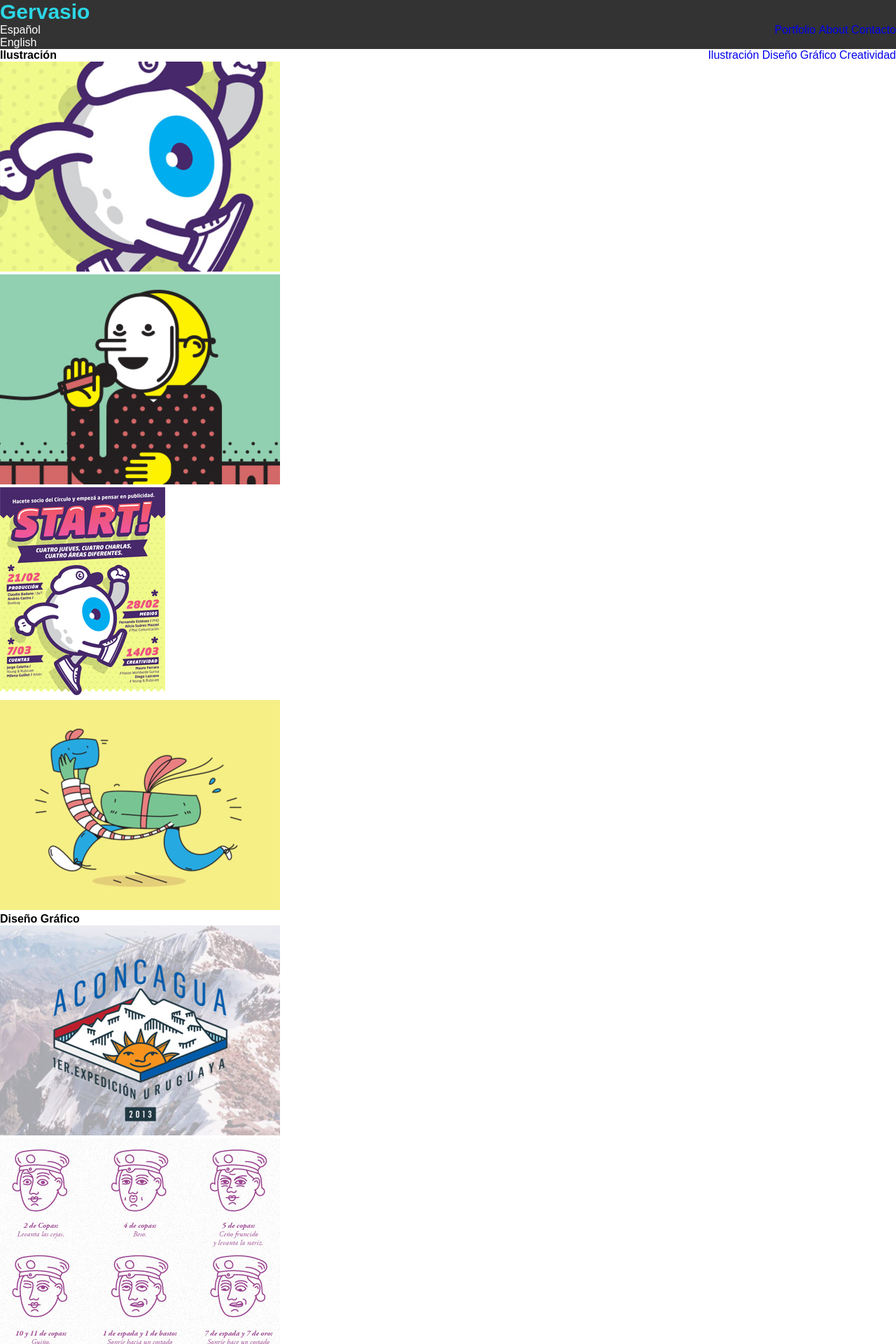
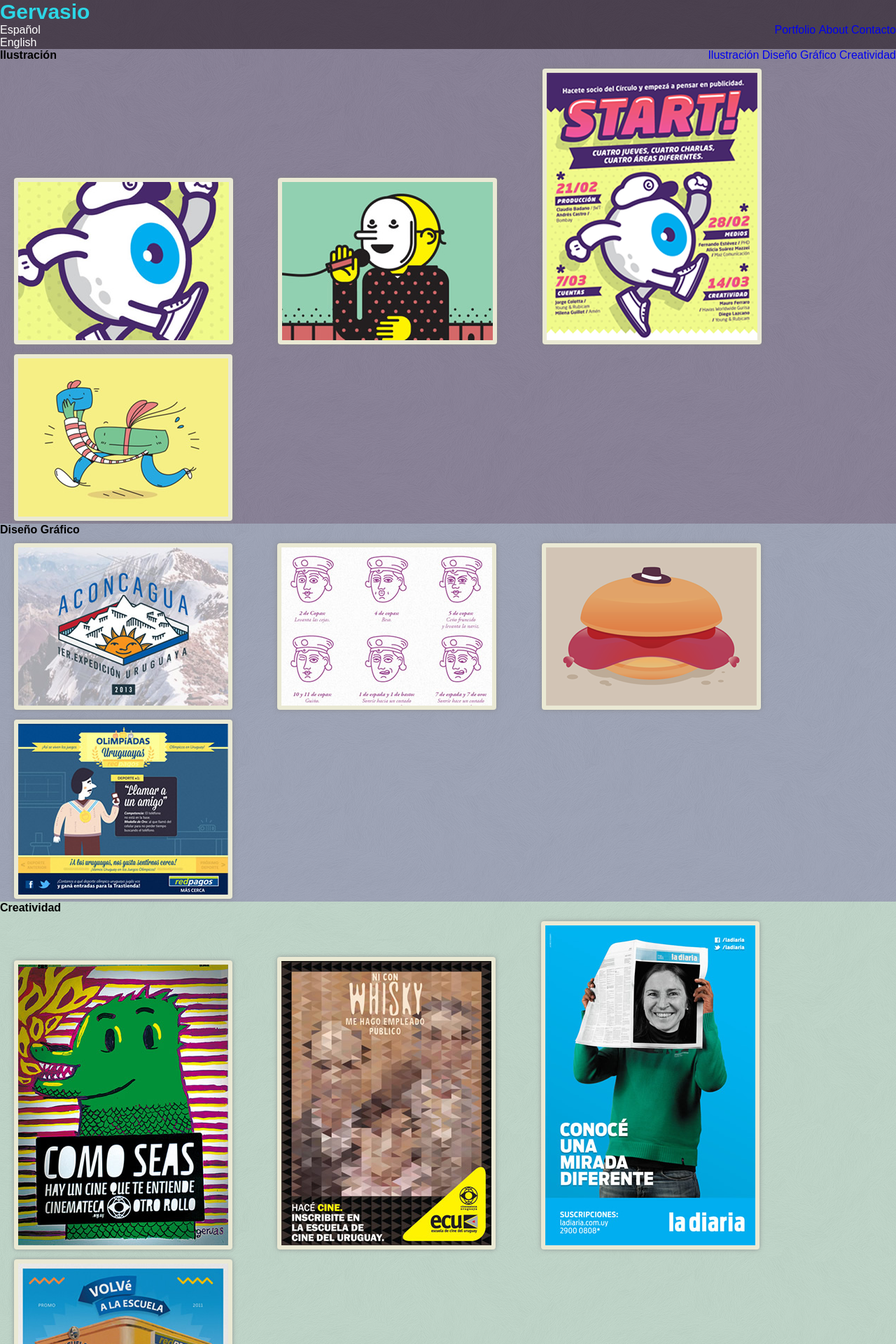
Before and after one commit to ignaciolopezjuani/gervasio, a Jekyll site: the page built from index.html, in a window 1280 px wide. Shown: the top 1920 px of the page at 70% size. Built offline with Jekyll 4.4.1, drawn with Linux system fonts in a browser that asks for light colours; Markdown is read by kramdown in place of the engine named in the settings.

Commit message:
Add some style

```diff
--- a/index.html
+++ b/index.html
@@ -5,27 +5,27 @@ title: Home
 ---
 
 <section class="main-content">
-    <section>
+    <section class="illustration">
         <h1>Ilustraci&oacute;n</h1>
-        <ul>
+        <ul class="work">
             <li><img src="media/images/portfolio/ilustracion/1.jpg"/></li>
             <li><img src="media/images/portfolio/ilustracion/2.jpg"/></li>
             <li><img src="media/images/portfolio/ilustracion/3.png"/></li>
             <li><img src="media/images/portfolio/ilustracion/4.jpg"/></li>
         </ul>
     </section>
-    <section>
+    <section class="design">
         <h1>Dise&#241;o Gr&#225;fico</h1>
-        <ul>
+        <ul class="work">
             <li><img src="media/images/portfolio/dgrafico/1.jpg"/></li>
             <li><img src="media/images/portfolio/dgrafico/2.jpg"/></li>
             <li><img src="media/images/portfolio/dgrafico/3.png"/></li>
             <li><img src="media/images/portfolio/dgrafico/4.jpg"/></li>
         </ul>
     </section>
-    <section>
+    <section class="creative">
         <h1>Creatividad</h1>
-        <ul>
+        <ul class="work">
             <li><img src="media/images/portfolio/creatividad/1.jpg"/></li>
             <li><img src="media/images/portfolio/creatividad/2.jpg"/></li>
             <li><img src="media/images/portfolio/creatividad/3.jpg"/></li>
--- a/media/css/application.css
+++ b/media/css/application.css
@@ -11,6 +11,7 @@
 /* Global styles ************************************************/
 body {
 font-family: Arial, "Helvetica Neue", Helvetica, sans-serif;
+background: rgba(0, 0, 0, 2) url(../images/white_feathers.png) top left repeat;
 }
 a {
     text-decoration: none;
@@ -35,13 +36,46 @@ a {
 
 .main-header {
     color: #fff;
-    background-color: rgba(0, 0, 0, 0.8);
+    background-color: rgba(33, 20, 38, 0.8);
 }
 .main-content {
 
 }
+
+.main-content .illustration {
+    background-color: rgba(65, 54, 89, 0.6);
+}
+
+.main-content .design {
+    background-color: rgba(101, 111, 140, 0.6);
+}
+
+.main-content .creative {
+    background-color: rgba(155, 191, 171, 0.6);
+}
+
+/*testing*/
+
+.main-content ul.work li{
+    display:inline-block; /*places the images in a line*/
+    position: relative;
+    z-index: 0; /*resets the stack order of the list items - later we'll increase this*/
+    margin:10px 40px 0 20px;
+}
+
+.main-content ul.work img{
+    background-color:#eae9d4;
+    padding: 6px;
+    -webkit-box-shadow: 0 0 6px rgba(132, 132, 132, .75);
+    -moz-box-shadow: 0 0 6px rgba(132, 132, 132, .75);
+    box-shadow: 0 0 6px rgba(132, 132, 132, .75);
+    -webkit-border-radius: 4px;
+    -moz-border-radius: 4px;
+    border-radius: 4px;
+}
+
 .main-footer {
-
+    background-color: rgba(242, 239, 223, 0.6);
 }
 
 /* Section-specific styles ************************************************/
```
Also changed, not shown: media/images/portfolio/creatividad/1.jpg, media/images/portfolio/creatividad/2.jpg, media/images/portfolio/creatividad/3.jpg, media/images/portfolio/creatividad/4.jpg, media/images/portfolio/dgrafico/1.jpg, media/images/portfolio/dgrafico/2.jpg, media/images/portfolio/dgrafico/3.png, media/images/portfolio/dgrafico/4.jpg, media/images/portfolio/ilustracion/1.jpg, media/images/portfolio/ilustracion/2.jpg, media/images/portfolio/ilustracion/3.png, media/images/portfolio/ilustracion/4.jpg, media/images/white_feathers.png (added).
